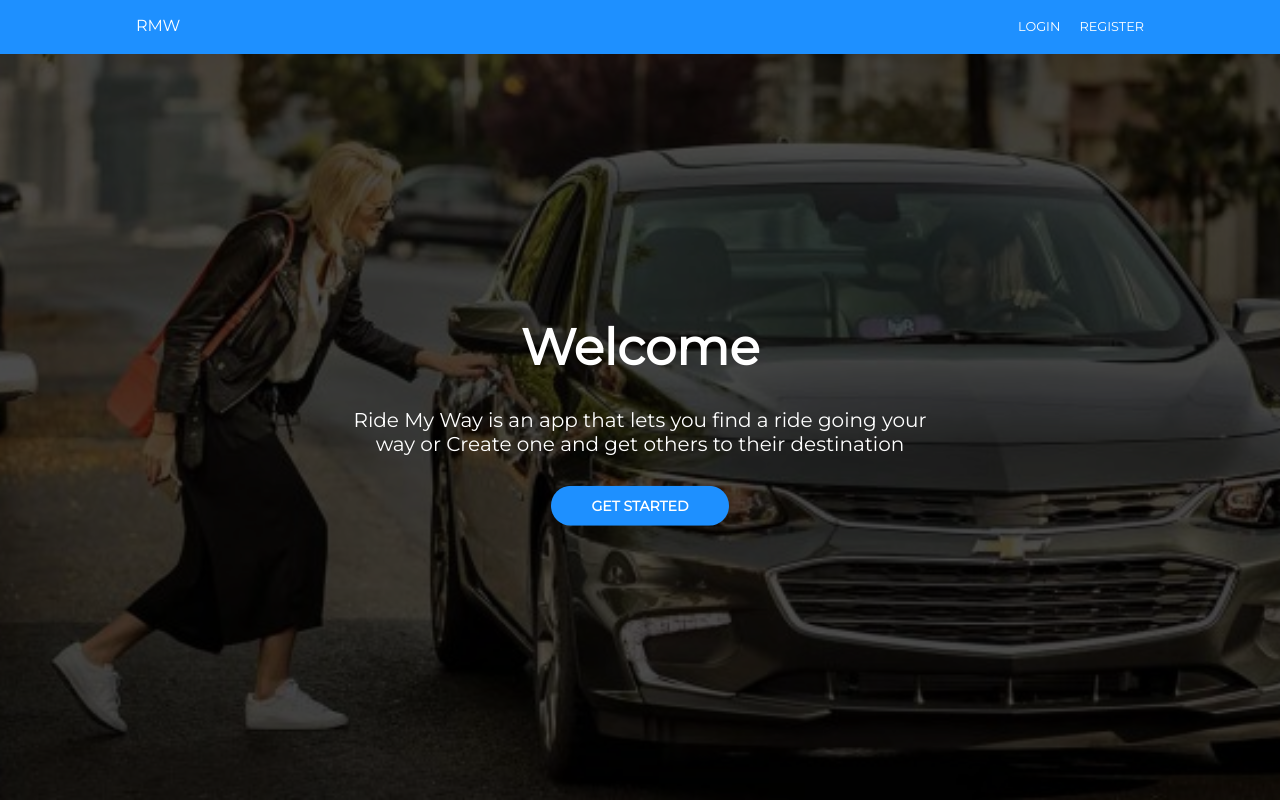
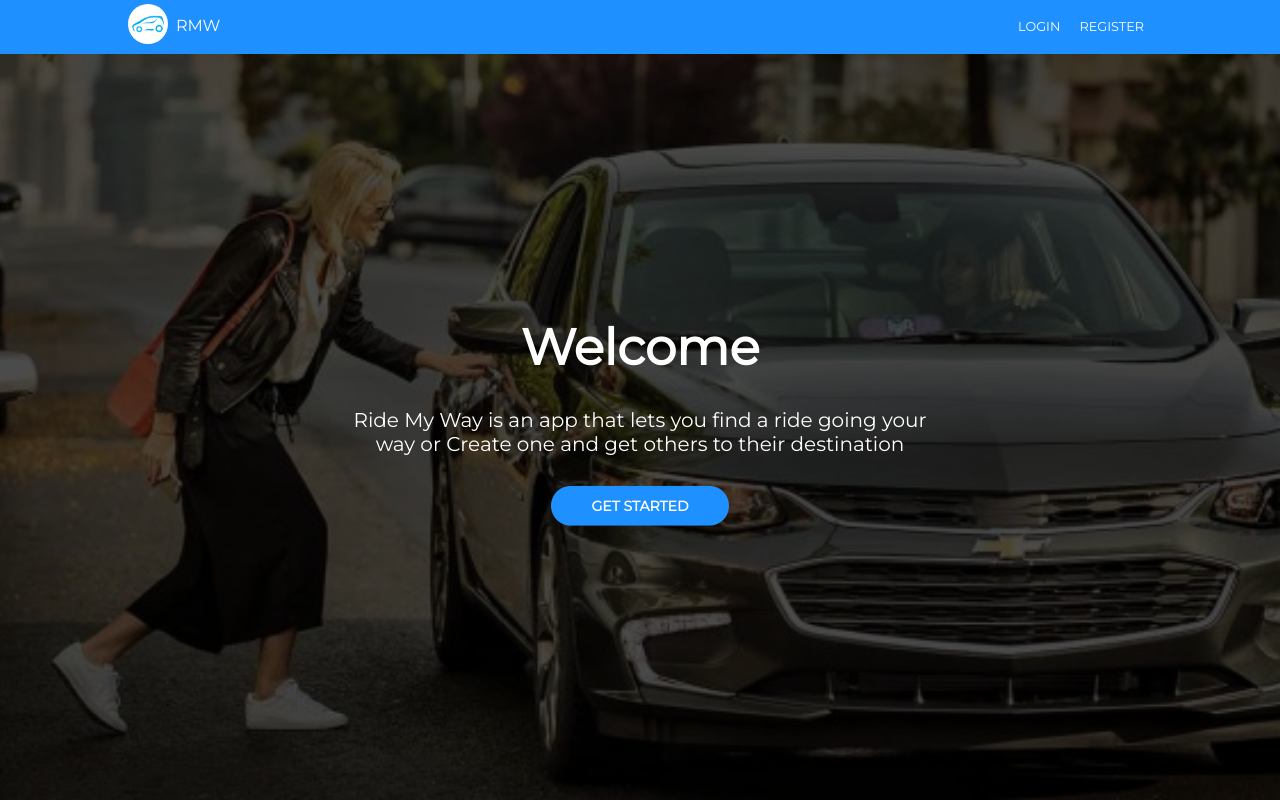
Before and after one commit to johngorithm/ride-my-way-front-end, a plain HTML site: page index.html in a window 1280 px wide. Drawn offline with Linux system fonts and the light colour scheme; a web font is replaced by a local one.

Commit message:
On branch gh-pages  Your branch is up-to-date with 'origin/gh-pages'.  Changes to be committed: 	modified:   css/style.css 	modified:   home.html 	new file:   images/favicon.png 	modified:   index.html 	modified:   js/dashboard.js 	modified:   js/ride_requests.js 	modified:   login.html 	modified:   profile.html 	modified:   register.html 	modified:   requests.html 	modified:   ride_requests.html
FEATURE : PREVENT USER FROM REQUESTING HIS OR HER OWN RIDE OFFER

This prevent authenticated user from requesting his own ride by showing
the user `VIEW REQUESTS` on an viewed ride offer instead of `JOIN` button,
users can now view requests for  a ride offer of interest. This also add
favicon and a logo to the application UI.

FINISHED

```diff
--- a/css/style.css
+++ b/css/style.css
@@ -390,12 +390,26 @@ nav ul > li > a {
 .nav-left {
     float: left;
     font-size: 100%;
+    position: relative;
+    padding-left: 40px;
 }
 .nav-right {
     float: right;
     font-size: 80%;
     text-transform: uppercase;
     margin-top: 3px;
+}
+
+.nav-left li img {
+    height: 40px;
+    width: 40px;
+    position: absolute;
+    top: 50%;
+    transform: translate(0, -50%);
+    left: 0px;
+    padding: 4px;
+    background: white;
+    border-radius: 50%;
 }
 
 
--- a/index.html
+++ b/index.html
@@ -5,6 +5,7 @@
     <meta http-equiv="X-UA-Compatible" content="IE=edge">
     <title>Ride My Way</title>
     <meta name="viewport" content="width=device-width, initial-scale=1">
+    <link rel="icon" type="image/x-icon" href="./images/favicon.png">
     <link rel="stylesheet" type="text/css" media="screen" href="./css/style.css" />
     <link rel="stylesheet" type="text/css" media="screen" href="./css/index.css" />
 
@@ -15,7 +16,7 @@
         <div class="navbar wrapper">
             <p class="navbar-toggle small">MENU</p>
             <ul class="nav-items nav-left">
-                <li class="nav-item"> <a href="./index.html">RMW</a> </li>
+                <li class="nav-item"> <img src="./images/favicon.png" alt="logo" > <a href="./index.html">RMW</a> </li>
             </ul>
             <ul class="nav-items nav-right">
                 <li class="nav-item"> <a href="./login.html">LOGIN</a> </li>
--- a/js/ride_requests.js
+++ b/js/ride_requests.js
@@ -114,7 +114,7 @@ document.body.onload = () => {
           messageOutput.textContent = data.message;
           self.setAttribute('disabled', 'disabled');
           self.style.cursor = 'not-allowed';
-          for ( let btn of actionBtns) {
+          for (let btn of actionBtns) {
             btn.setAttribute('disabled', 'disabled');
             btn.style.cursor = 'not-allowed';
           }
```
Also changed, not shown: home.html (+3 -2 lines), js/dashboard.js (+26 -4 lines), login.html (+2 -1 lines), profile.html (+2 -1 lines), register.html (+2 -1 lines), requests.html (+2 -1 lines), ride_requests.html (+2 -1 lines), images/favicon.png (added).
